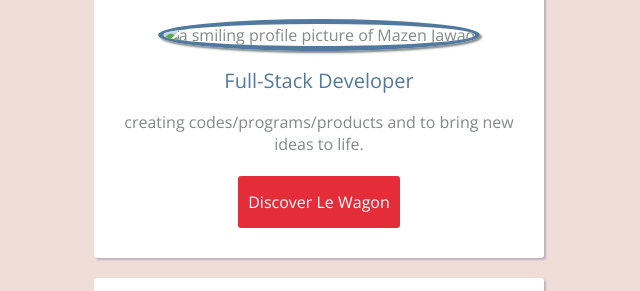
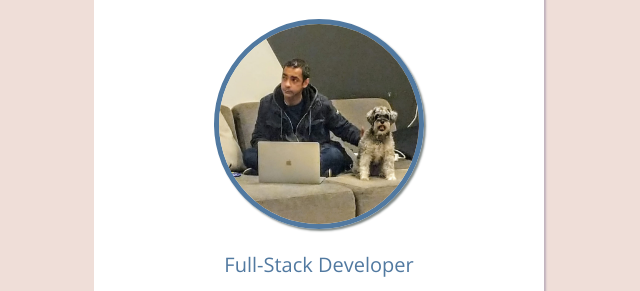
Before and after one commit to Mazen-Ali/profile, a plain HTML site: page index.html in a window 1280 px wide. Shown: the part 128-419 px from the top of the page, without its empty margins (321-961 px from the left). Drawn offline with nearby package versions, Linux system fonts and the light colour scheme.

Commit message:
Picture Added

```diff
--- a/index.html
+++ b/index.html
@@ -14,7 +14,7 @@
   <div class="container">
     <div class="card">
       <h1>Hi, I'm Max!🌪</h1>
-      <img src="Le_Wagon_NL_WITH_ARIA.JPG" class= "img-circle" width="200" alt="a smiling profile picture of Mazen Jawad">
+      <img src="images/Le_Wagon_NL_WITH_ARIA.JPG" class= "img-circle" width="200" alt="a smiling profile picture of Mazen Jawad">
 
       <h2>Full-Stack Developer</h2>
       <p>creating codes/programs/products and to bring new ideas to life.</p>
```
Also changed, not shown: images/Le_Wagon_NL_WITH_ARIA.JPG (added), 1 other file.
